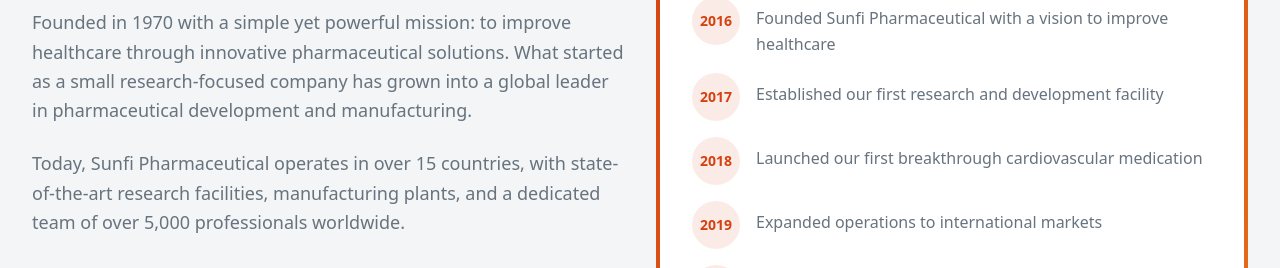
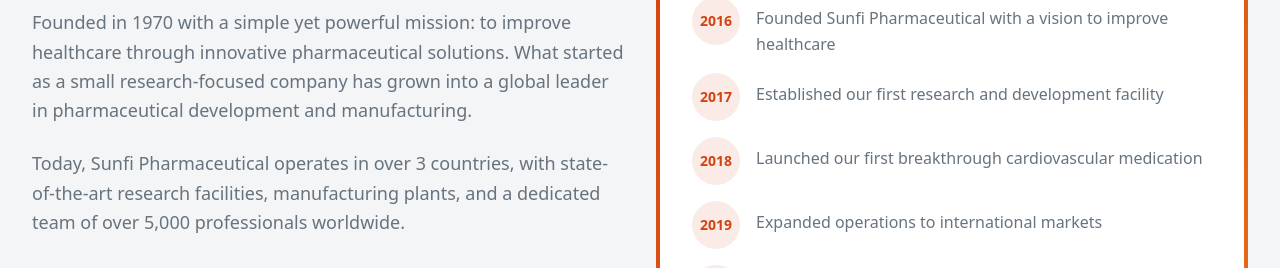
Before and after one commit to ByteOps02/Snufi_Pharma, a React (Vite) app: page /about in a window 1280 px wide. Shown: the part 823-1091 px from the top of the page. Built offline with nearby package versions, Linux system fonts and the light colour scheme; the HTML template or start-up script is replaced by a standard one.

Commit message:
Minor change in the About webpage

```diff
--- a/src/pages/About.tsx
+++ b/src/pages/About.tsx
@@ -82,7 +82,7 @@
                 has grown into a global leader in pharmaceutical development and manufacturing.
               </p>
               <p className="text-lg text-muted-foreground mb-6 leading-relaxed">
-                Today, Sunfi Pharmaceutical operates in over 15 countries, with state-of-the-art
+                Today, Sunfi Pharmaceutical operates in over 3 countries, with state-of-the-art
                 research facilities, manufacturing plants, and a dedicated team of over 5,000
                 professionals worldwide.
               </p>
```
